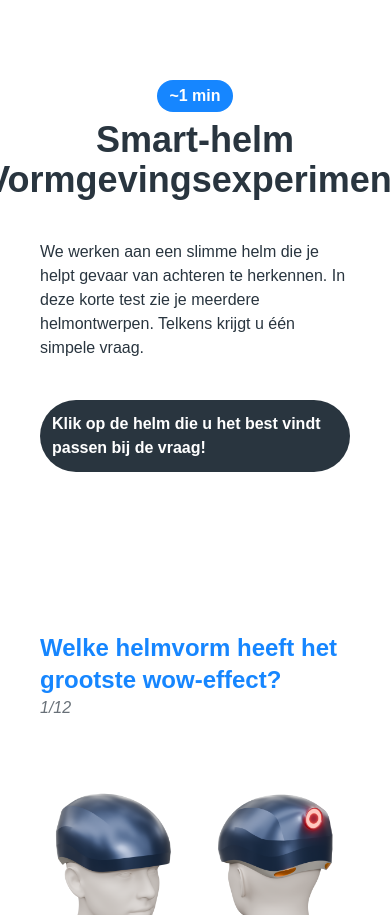
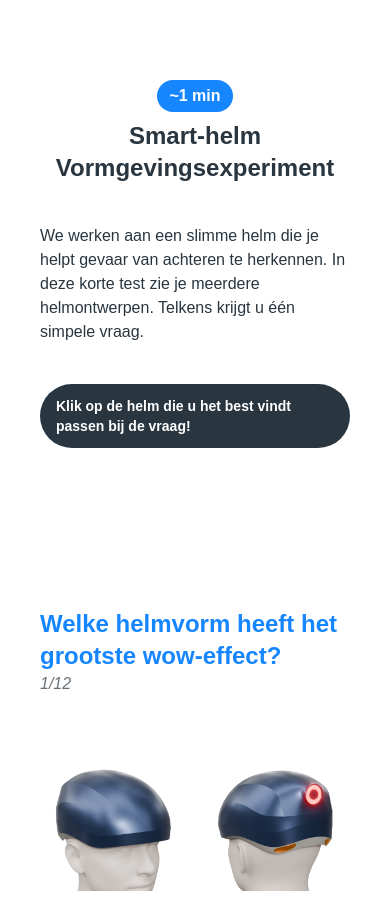
Before and after one commit to spvis/helmetselection, a website: page index.html in a window 390 px wide. Shown: the top 918 px of the page. Drawn offline with Linux system fonts and the light colour scheme.

Commit message:
asdfghjkl

```diff
--- a/index.html
+++ b/index.html
@@ -17,11 +17,11 @@
             <div class="flex flex-col gap-10">
                 <div class="flex flex-col items-center gap-2">
                     <p class="bg-tungtung text-center px-3 py-1 rounded-full text-white font-semibold w-fit">~1 min</p>
-                    <h1 class="text-4xl font-semibold text-center">Smart-helm Vormgevingsexperiment</h1>
+                    <h1 class="text-2xl font-semibold text-center md:text-4xl">Smart-helm Vormgevingsexperiment</h1>
                 </div>
-                <p>We werken aan een slimme helm die je helpt gevaar van achteren te herkennen. In deze korte test zie
+                <p class="font-normal">We werken aan een slimme helm die je helpt gevaar van achteren te herkennen. In deze korte test zie
                     je meerdere helmontwerpen. Telkens krijgt u één simpele vraag.</p>
-                <p class="bg-sahur text-white py-3 px-3 font-semibold rounded-full">Klik op de helm die u het best vindt
+                <p class="bg-sahur text-white py-3 px-4 font-semibold rounded-full text-sm md:text-base">Klik op de helm die u het best vindt
                     passen bij de
                     vraag!</p>
             </div>
```
Also changed, not shown: src/output.css.
